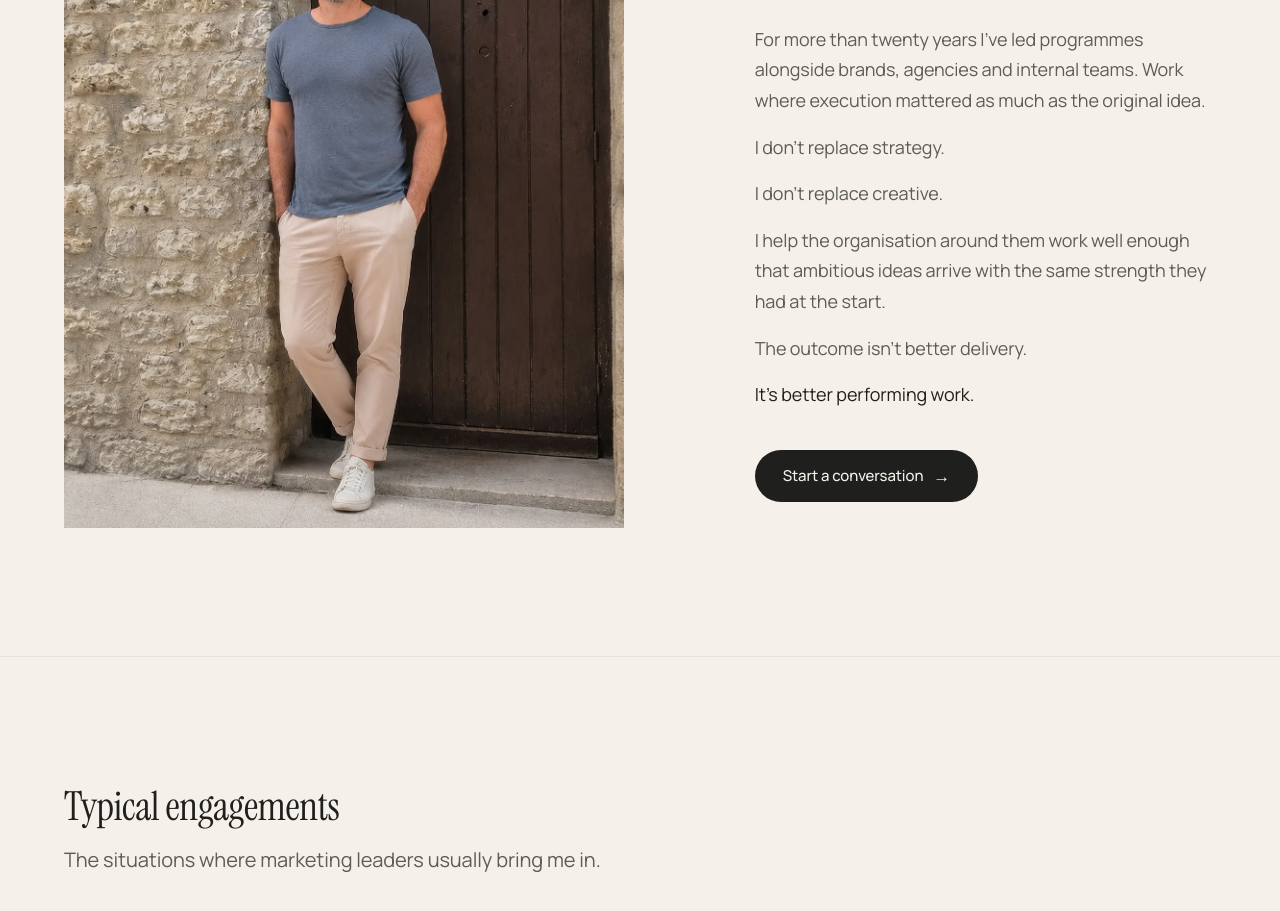
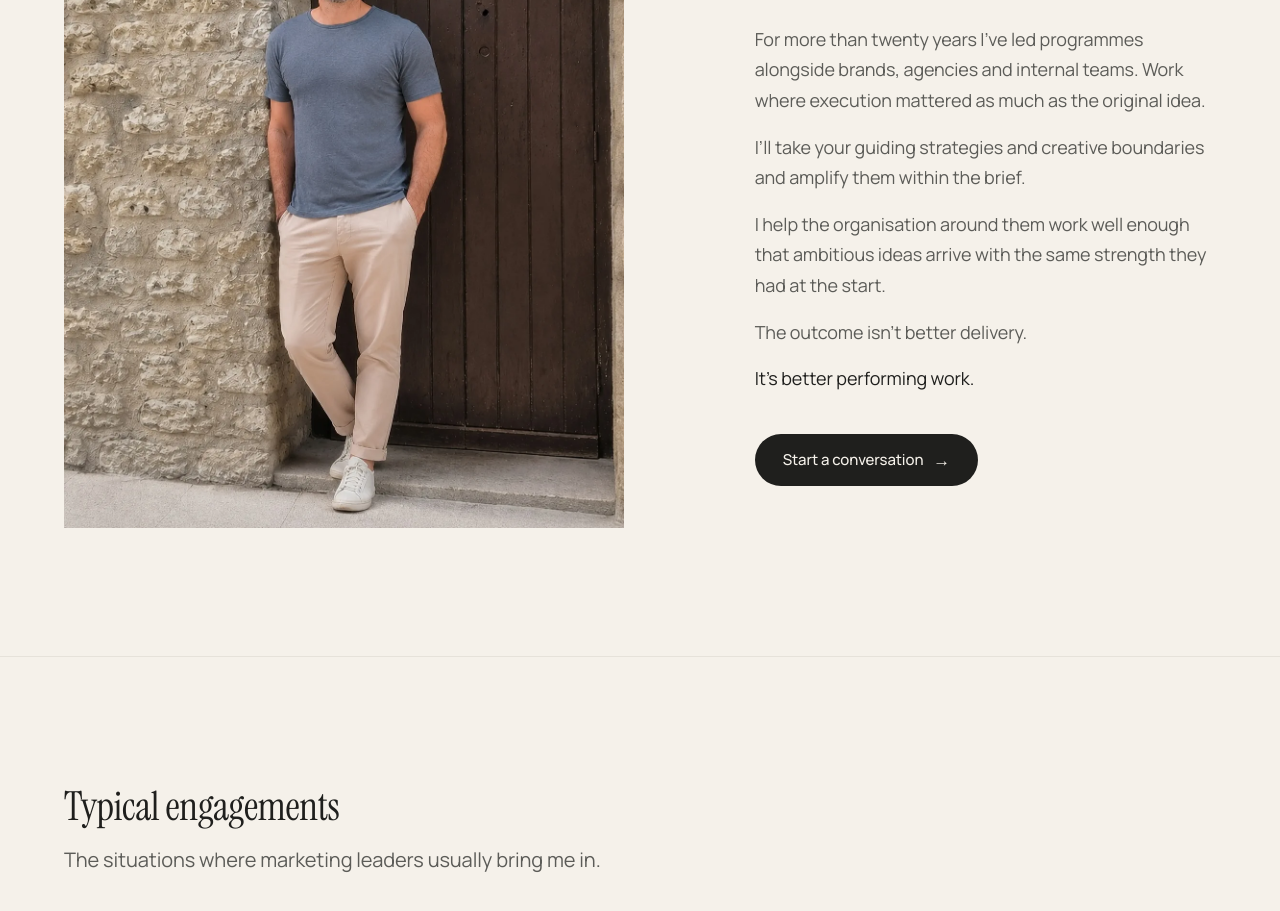
Before and after one commit to darrenbrett-lang/dabhands.delivery, a Next.js app: page /marketing-leaders in a window 1280 px wide. Shown: the part 2440-3351 px from the top of the page. Built offline with nearby package versions, Linux system fonts and the light colour scheme.

Commit message:
Marketing Leaders: replace the don't-replace pair with the amplify line
'I don't replace strategy.' / 'I don't replace creative.' become 'I'll take your guiding strategies and creative boundaries and amplify them within the brief.'

Co-Authored-By: Claude Opus 4.8 <noreply@anthropic.com>

```diff
--- a/pages/marketing-leaders.tsx
+++ b/pages/marketing-leaders.tsx
@@ -31,8 +31,7 @@ const content: OperatorContent = {
     heading: 'I help important work\narrive as intended.',
     paras: [
       'For more than twenty years I’ve led programmes alongside brands, agencies and internal teams. Work where execution mattered as much as the original idea.',
-      'I don’t replace strategy.',
-      'I don’t replace creative.',
+      'I’ll take your guiding strategies and creative boundaries and amplify them within the brief.',
       'I help the organisation around them work well enough that ambitious ideas arrive with the same strength they had at the start.',
       'The outcome isn’t better delivery.',
       'It’s better performing work.',
```
